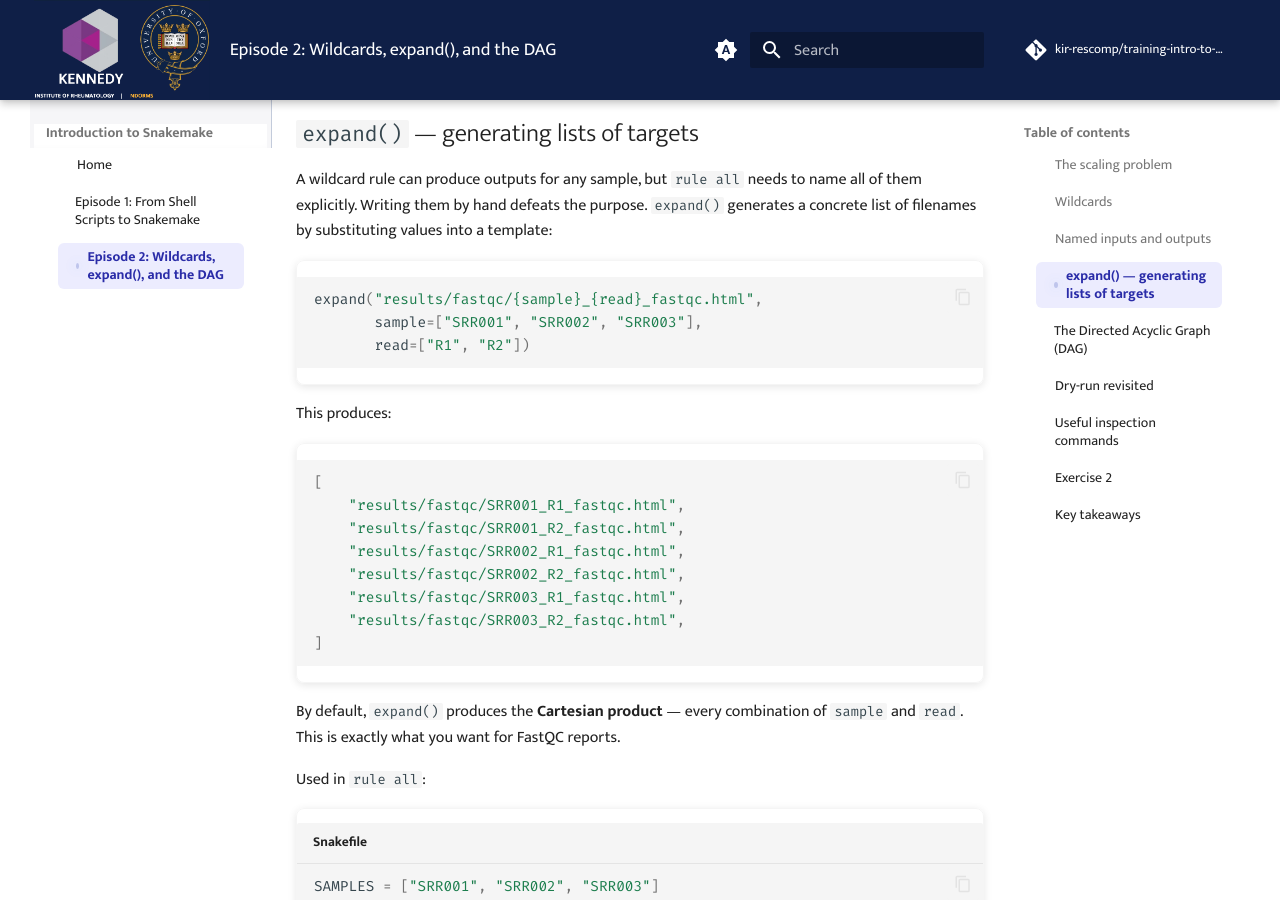
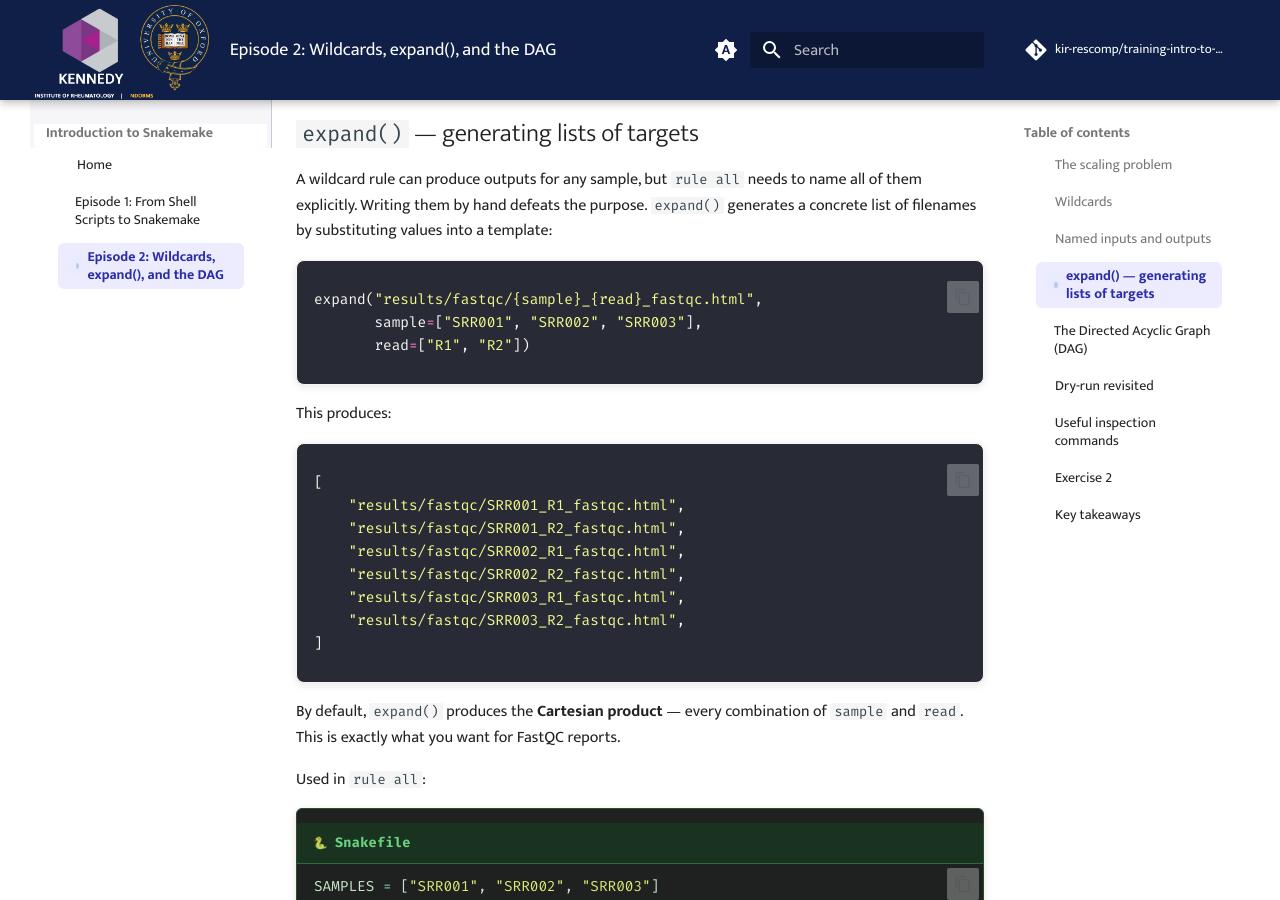
Before and after one commit to kir-rescomp/training-intro-to-snakemake, an MkDocs documentation site: the page built from docs/ep02_wildcards_dag.md, in a window 1280 px wide and 900 px high, scrolled down 1980 px. Built offline with MkDocs 1.6.1 and Material for MkDocs 9.7.7, drawn with Linux system fonts in a browser that asks for light colours; comment, search, counter and statistics services are not loaded.

Commit message:
add snakefile div class to wildcards episode

````diff
--- a/docs/ep02_wildcards_dag.md
+++ b/docs/ep02_wildcards_dag.md
@@ -76,11 +76,13 @@ Named files are accessed with dot notation: `{input.r1}`, `{output.html}`. This
 
 A wildcard rule can produce outputs for any sample, but `rule all` needs to name all of them explicitly. Writing them by hand defeats the purpose. `expand()` generates a concrete list of filenames by substituting values into a template:
 
+<div class="dracula" markdown="1">
 ```python
 expand("results/fastqc/{sample}_{read}_fastqc.html",
        sample=["SRR001", "SRR002", "SRR003"],
        read=["R1", "R2"])
 ```
+
 
 This produces:
 
@@ -94,11 +96,13 @@ This produces:
     "results/fastqc/SRR003_R2_fastqc.html",
 ]
 ```
+</div>
 
 By default, `expand()` produces the **Cartesian product** — every combination of `sample` and `read`. This is exactly what you want for FastQC reports.
 
 Used in `rule all`:
 
+<div class="snakefile" markdown="1">
 ```python title="Snakefile"
 SAMPLES = ["SRR001", "SRR002", "SRR003"]
 
@@ -108,6 +112,7 @@ rule all:
                sample=SAMPLES,
                read=["R1", "R2"])
 ```
+</div>
 
 !!! tip "Capitalise global constants"
     Sample lists and other global values are written in `UPPER_CASE` at the top of the Snakefile by convention. This visually distinguishes them from wildcards (which are lowercase, resolved per-job) and Python variables local to a rule.
````
